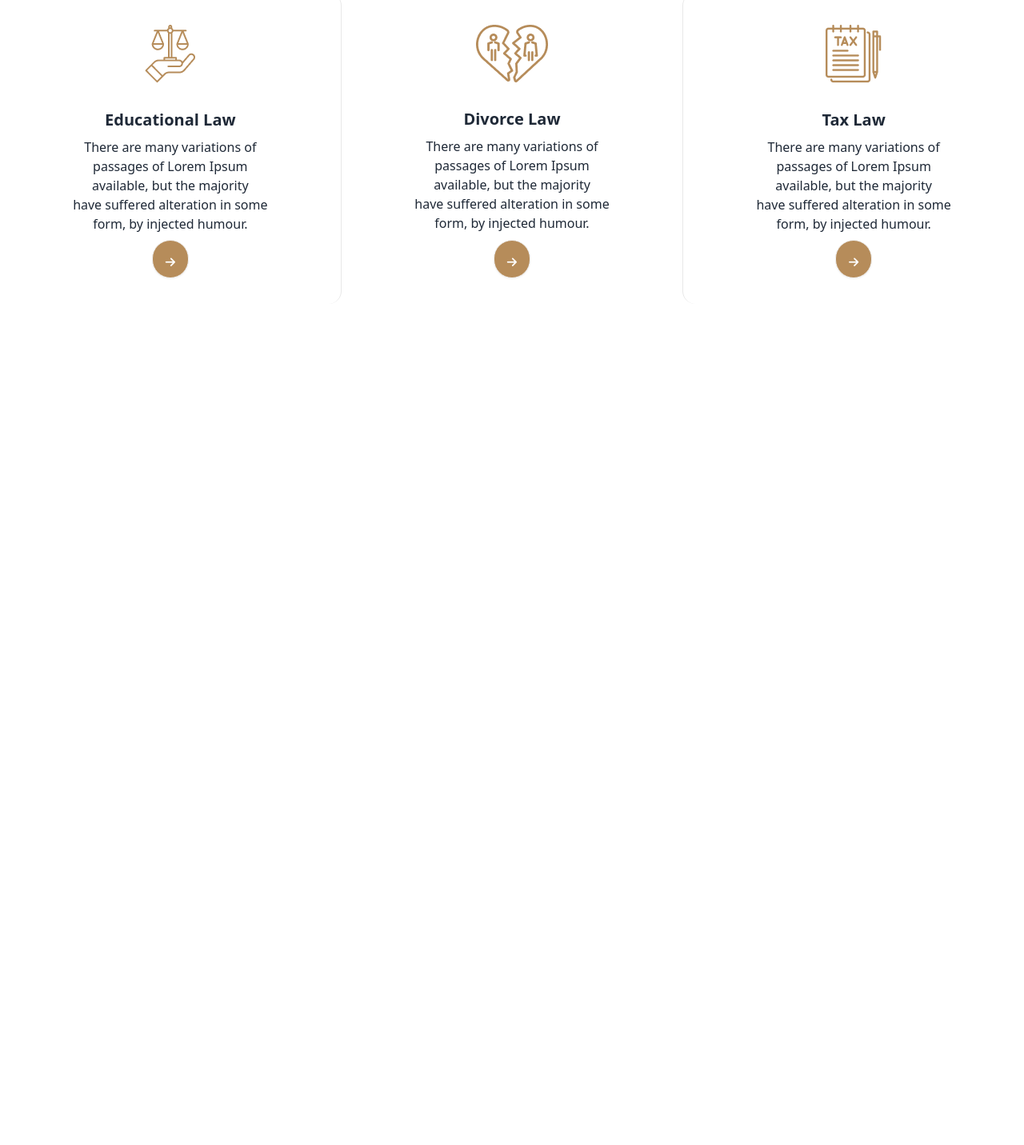
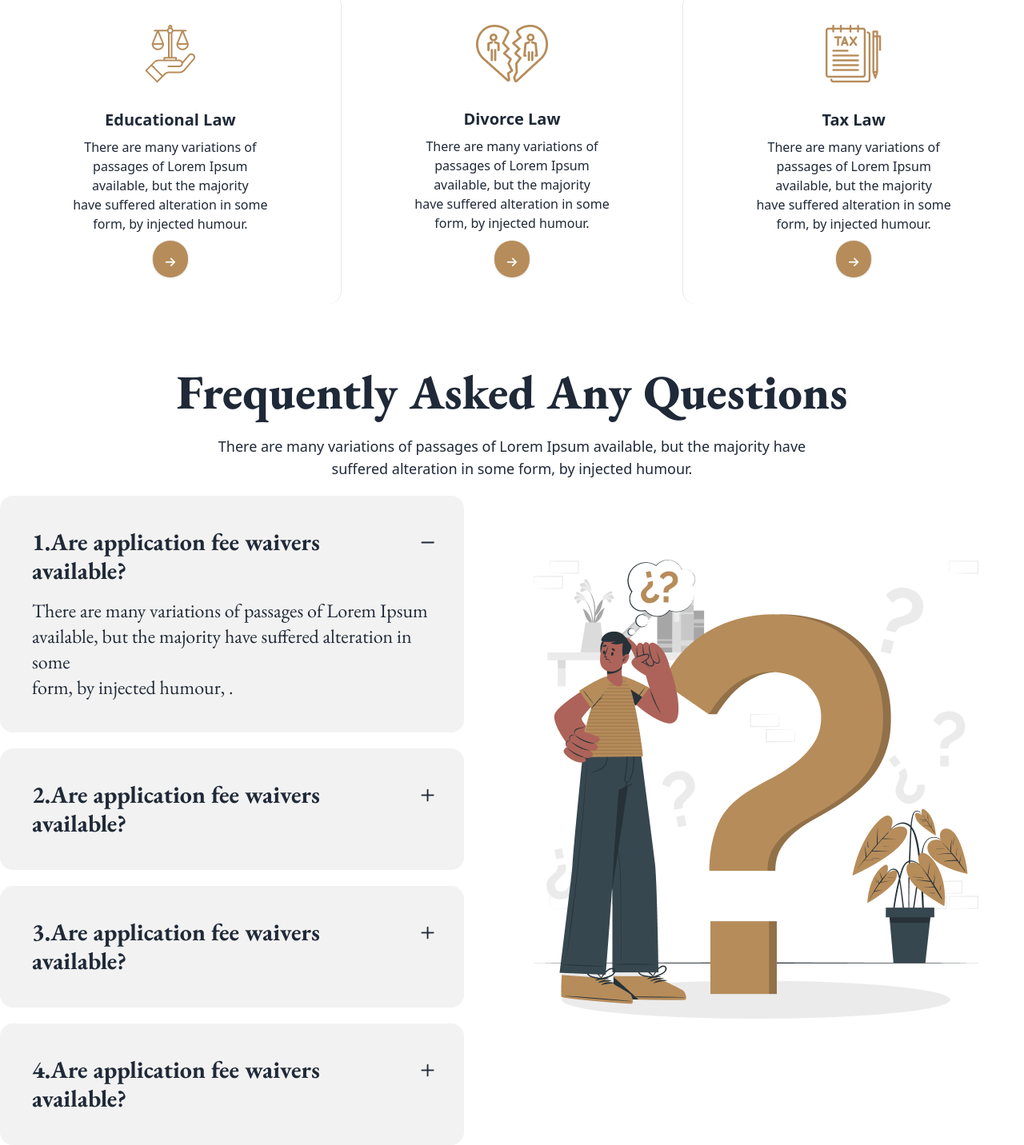
Before and after one commit to rahmanMunna/Legal_Notice, a plain HTML site: page index.html in a window 1280 px wide. Shown: the part 724-2156 px from the top of the page at 80% size. Before the commit the page ends 1104 px from the top, so only its background shows below. Drawn offline with nearby package versions, Linux system fonts and the light colour scheme.

Commit message:
Faq Sectin Done

```diff
--- a/index.html
+++ b/index.html
@@ -108,7 +108,6 @@
     <main class=" container m-auto">
 
         <!-- Legal Practice Area -->
-
         <section>
 
             <div class="text-center space-y-6 my-16">
@@ -261,6 +260,64 @@
 
         </section>
 
+        <!-- FAQ Section -->
+
+        <section class="mt-20">
+            <!-- content -->
+            <div class="text-center space-y-6 mb-5">
+                <h1 class=" text-2xl lg:text-6xl eb-garamond font-extrabold">Frequently Asked Any Questions</h1>
+                <p class="text-sm lg:text-lg">
+                    There are many variations of passages of Lorem Ipsum available, but the majority have <br>
+                    suffered
+                    alteration in some form, by injected humour.
+                </p>
+            </div>
+            <div class="flex gap-10 flex-col lg:flex-row">
+
+                <div class="space-y-5  flex-1">
+                    <!-- Question-1 -->
+                    <div class="collapse collapse-plus bg-base-200 p-6 eb-garamond">
+                        <input type="radio" name="my-accordion-3" checked="checked" />
+                        <div class="collapse-title text-3xl font-bold">1.Are application fee waivers available?</div>
+                        <div class="collapse-content">
+                            <p class="text-2xl">There are many variations of passages of Lorem Ipsum <br>
+                                available, but the majority have suffered
+                                alteration in some <br>
+                                form, by injected humour, . </p>
+                        </div>
+                    </div>
+                    <!-- question-2 -->
+                    <div class="collapse collapse-plus bg-base-200 p-6 eb-garamond">
+                        <input type="radio" name="my-accordion-3" />
+                        <div class="collapse-title text-3xl font-bold">2.Are application fee waivers available?</div>
+                        <div class="collapse-content">
+                            <p class="text-2xl">hello</p>
+                        </div>
+                    </div>
+                    <!-- Question-3 -->
+                    <div class="collapse collapse-plus bg-base-200 p-6 eb-garamond">
+                        <input type="radio" name="my-accordion-3" />
+                        <div class="collapse-title text-3xl font-bold">3.Are application fee waivers available?</div>
+                        <div class="collapse-content">
+                            <p class="text-2xl">hello</p>
+                        </div>
+                    </div>
+                    <!-- qustion-4 -->
+                    <div class="collapse collapse-plus bg-base-200 p-6 eb-garamond">
+                        <input type="radio" name="my-accordion-3" />
+                        <div class="collapse-title text-3xl font-bold">4.Are application fee waivers available?</div>
+                        <div class="collapse-content">
+                            <p class="text-2xl">hello</p>
+                        </div>
+                    </div>
+                </div>
+                <!-- Faq img -->
+                <div class="flex-1   p-10">
+                    <img src="/images/faq.png" alt="" class="  py-10">
+                </div>
+            </div>
+        </section>
+
     </main>
 
     <footer>
```
